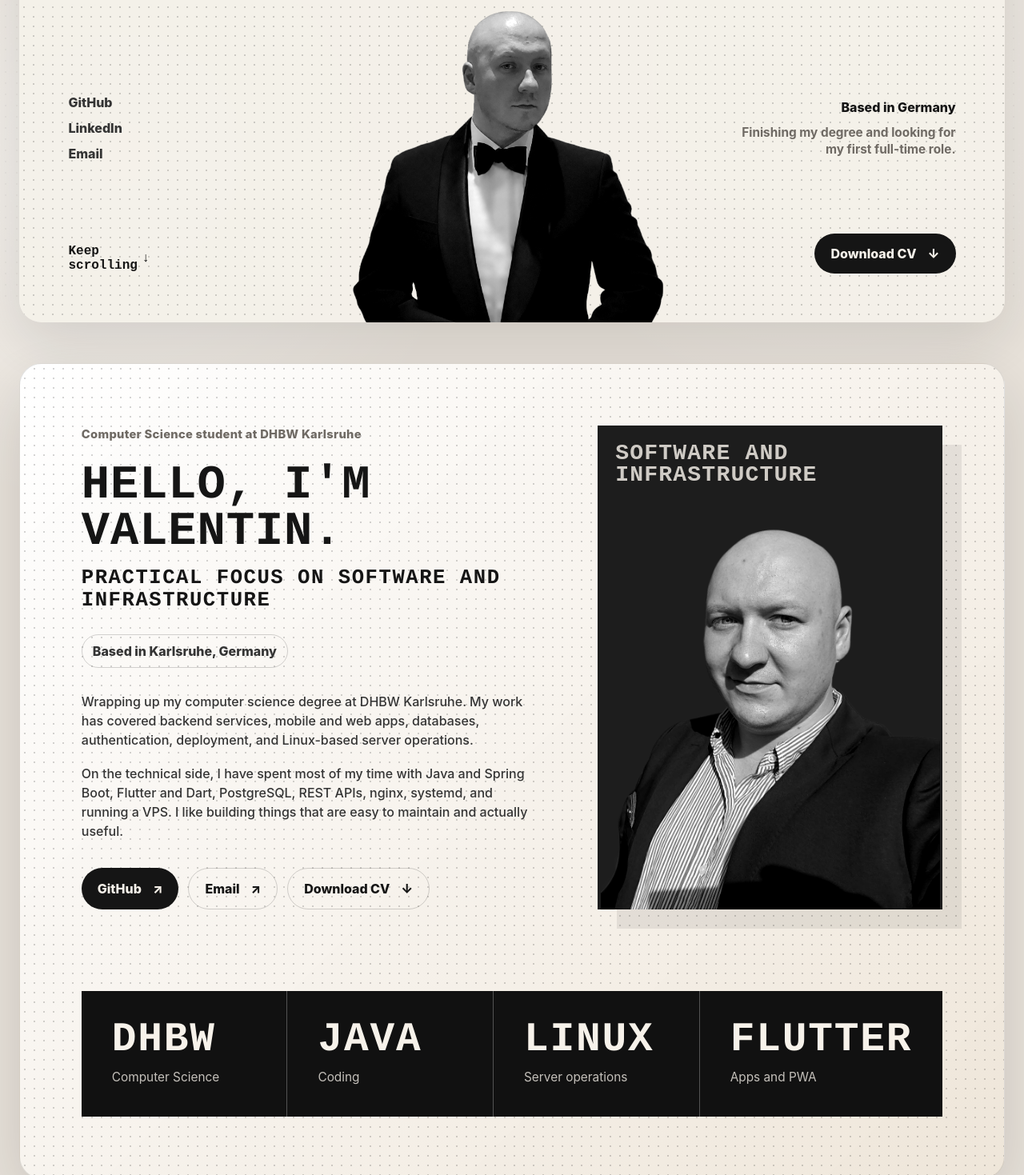
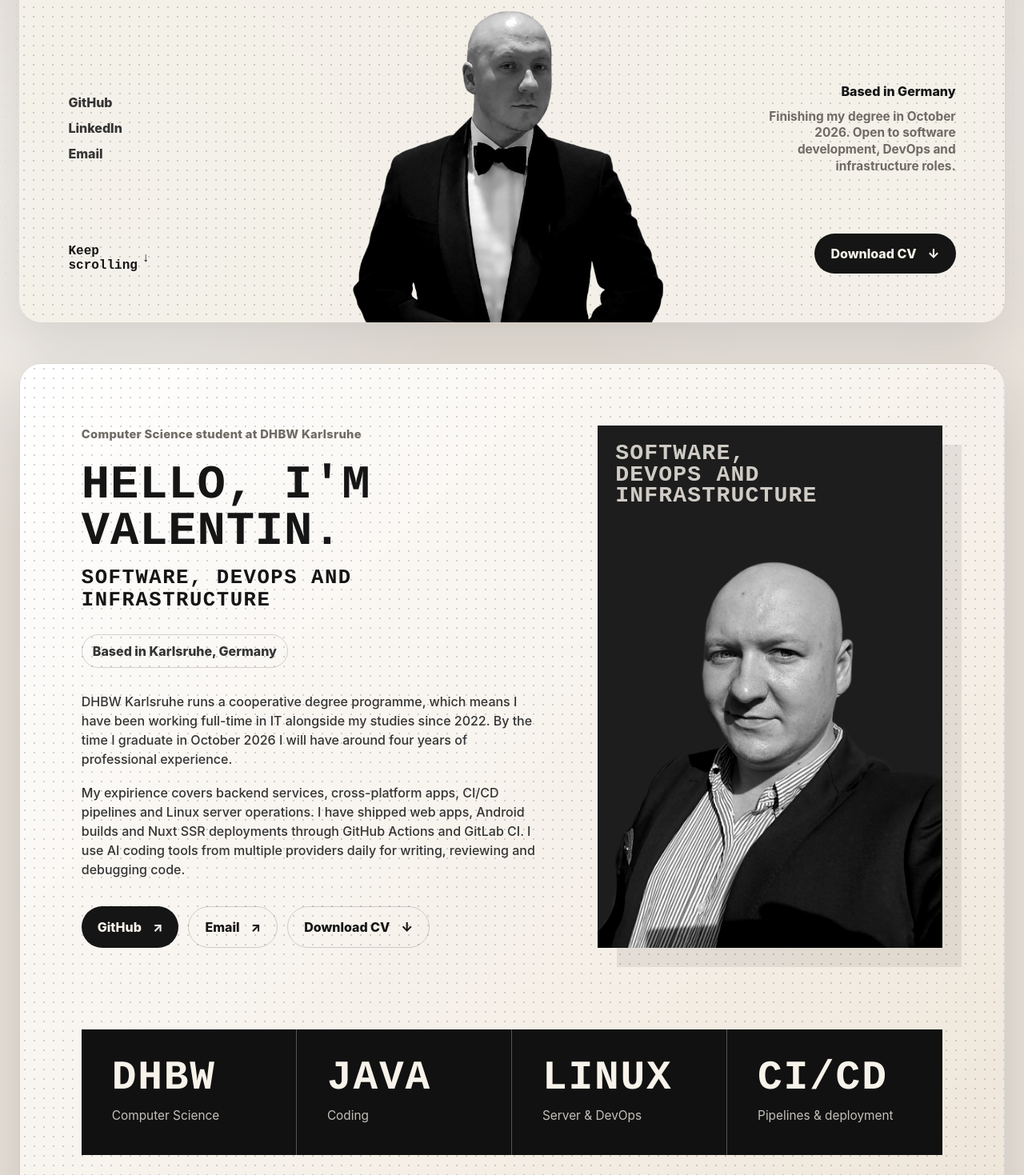
Before and after one commit to herzblutnord/valentin-dev-portfolio, a Nuxt app in the folder nuxt-app/: page / in a window 1280 px wide. Shown: the part 421-1890 px from the top of the page at 80% size. Built offline with nearby package versions, Linux system fonts and the light colour scheme.

Commit message:
big upgrades to stuff

```diff
--- a/nuxt-app/app/pages/index.vue
+++ b/nuxt-app/app/pages/index.vue
@@ -20,37 +20,37 @@ const content = {
     hero: {
       eyebrow: 'Computer Science student at DHBW Karlsruhe',
       name: 'VALENTIN SCHECKLEIN',
-      role: 'SOFTWARE AND INFRASTRUCTURE',
+      role: 'SOFTWARE, DEVOPS AND INFRASTRUCTURE',
       based: 'Based in Germany',
-      status: 'Finishing my degree and looking for my first full-time role.',
+      status: 'Finishing my degree in October 2026. Open to software development, DevOps and infrastructure roles.',
       resume: 'Download CV',
       scroll: 'Keep scrolling'
     },
     about: {
       heading: "HELLO, I'M VALENTIN.",
-      subheading: 'PRACTICAL FOCUS ON SOFTWARE AND INFRASTRUCTURE',
+      subheading: 'SOFTWARE, DEVOPS AND INFRASTRUCTURE',
       location: 'Based in Karlsruhe, Germany',
       storyTitle: 'Profile',
       paragraphs: [
-        'Wrapping up my computer science degree at DHBW Karlsruhe. My work has covered backend services, mobile and web apps, databases, authentication, deployment, and Linux-based server operations.',
-        'On the technical side, I have spent most of my time with Java and Spring Boot, Flutter and Dart, PostgreSQL, REST APIs, nginx, systemd, and running a VPS. I like building things that are easy to maintain and actually useful.'
+        'DHBW Karlsruhe runs a cooperative degree programme, which means I have been working full-time in IT alongside my studies since 2022. By the time I graduate in October 2026 I will have around four years of professional experience.',
+        'My expirience covers backend services, cross-platform apps, CI/CD pipelines and Linux server operations. I have shipped web apps, Android builds and Nuxt SSR deployments through GitHub Actions and GitLab CI. I use AI coding tools from multiple providers daily for writing, reviewing and debugging code.'
       ],
       stats: [
         { value: 'DHBW', label: 'Computer Science' },
         { value: 'Java', label: 'Coding' },
-        { value: 'Linux', label: 'Server operations' },
-        { value: 'Flutter', label: 'Apps and PWA' }
+        { value: 'Linux', label: 'Server & DevOps' },
+        { value: 'CI/CD', label: 'Pipelines & deployment' }
       ]
     },
     work: {
       heading: 'FEATURED WORK',
-      intro: 'A selection of projects covering backend development, infrastructure, and deployment.',
+      intro: 'A selection of projects covering backend services, cross-platform apps, CI/CD and infrastructure.',
       live: 'View details',
       repo: 'Repository'
     },
     skills: {
       heading: 'SKILLS',
-      intro: 'Technologies I have used in projects, coursework, and my own infrastructure.',
+      intro: 'Technologies I have used in projects, coursework, work and my own infrastructure.',
       groups: [
         {
           title: 'Backend',
@@ -68,9 +68,14 @@ const content = {
           tags: ['Linux', 'Ubuntu', 'Arch', 'nginx', 'systemd', 'Certbot', 'WireGuard', 'Fail2Ban', 'SSH']
         },
         {
-          title: 'Tooling',
-          text: 'Version control, CI/CD pipelines, IDEs, and general development tooling.',
-          tags: ['Git', 'GitHub', 'GitHub Actions', 'GitLab CI', 'IntelliJ IDEA', 'WebStorm', 'PowerShell', 'Codex']
+          title: 'CI/CD & Deployment',
+          text: 'Pipelines for web, Android and Nuxt SSR deployments. Covered pipeline quality and security assessment as part of a Software Quality module at DHBW.',
+          tags: ['GitHub Actions', 'GitLab CI', 'Android deployment', 'Nuxt SSR', 'Git', 'GitHub', 'GitLab', 'IntelliJ IDEA', 'WebStorm', 'PowerShell']
+        },
+        {
+          title: 'AI tooling',
+          text: 'Daily use of AI coding tools from multiple providers. Codex as the main tool, others chosen depending on the task. Code review, debugging and analysis are where most of the value comes from.',
+          tags: ['Codex', 'AI-assisted coding', 'LLM tooling', 'code analysis']
         }
       ]
     },
@@ -79,15 +84,15 @@ const content = {
       items: [
         {
           q: 'What kind of role are you looking for?',
-          a: 'A full-time role after graduation. I am open to backend, full-stack, Flutter, platform work, or anything infrastructure-adjacent. If the work is interesting and the team is good, I want to hear about it.'
+          a: 'A full-time role after graduation. I am equally open to software development, DevOps, CI/CD and infrastructure-focused positions. The work matters more than the exact title.'
         },
         {
           q: 'What have you built outside of university?',
-          a: 'Alongside university, I have built and maintained real things: a Java and Flutter project, PostgreSQL databases, and a VPS running several public-facing services.'
+          a: 'DHBW is a dual study programme, so I have been working in IT full-time alongside my degree since 2022. Outside of that I have built and maintained real things: a Java and Flutter project, PostgreSQL databases, CI/CD pipelines, and a VPS running several public-facing services.'
         },
         {
           q: 'Do you have server and deployment experience?',
-          a: 'Yes. I run an Ubuntu VPS with nginx, TLS certificates via Certbot, SSH hardening, Fail2Ban, WireGuard, systemd services, and regular backups.'
+          a: 'Yes. I run an Ubuntu VPS with nginx, TLS via Certbot, SSH hardening, Fail2Ban, WireGuard, systemd services and regular backups. I have also set up and maintained CI/CD pipelines for web, Android and Nuxt SSR deployments using GitHub Actions and GitLab CI.'
         },
         {
           q: 'Can I see code examples?',
@@ -101,7 +106,7 @@ const content = {
     },
     contact: {
       heading: "LET'S TALK",
-      text: 'Finishing my degree and looking for my first full-time role. If my profile looks like a fit, get in touch.',
+      text: 'Finishing my degree in October 2026 and looking for a full-time role in software development, DevOps or infrastructure. If my profile looks like a fit, get in touch.',
       email: 'Email',
       github: 'GitHub',
       linkedin: 'LinkedIn'
@@ -119,37 +124,37 @@ const content = {
     hero: {
       eyebrow: 'Informatik-Student an der DHBW Karlsruhe',
       name: 'VALENTIN SCHECKLEIN',
-      role: 'SOFTWARE UND INFRASTRUKTUR',
+      role: 'SOFTWARE, DEVOPS UND INFRASTRUKTUR',
       based: 'Aus Deutschland',
-      status: 'Kurz vor dem Abschluss, auf der Suche nach meiner ersten Vollzeitstelle.',
+      status: 'Abschluss im Oktober 2026. Offen für Softwareentwicklung, DevOps und Infrastruktur.',
       resume: 'Lebenslauf laden',
       scroll: 'Weiter scrollen'
     },
     about: {
       heading: 'HALLO, ICH BIN VALENTIN.',
-      subheading: 'PRAXISFOKUS AUF SOFTWARE UND INFRASTRUKTUR',
+      subheading: 'SOFTWARE, DEVOPS UND INFRASTRUKTUR',
       location: 'Aus Karlsruhe',
       storyTitle: 'Profil',
       paragraphs: [
-        'Ich schließe mein Informatikstudium an der DHBW Karlsruhe ab. Praktisch habe ich vor allem an Backend-Services, mobilen und Web-Apps, Datenbanken, Authentifizierung, Deployment und Linux-basierter Serverinfrastruktur gearbeitet.',
-        'Technisch bin ich am meisten zu Hause in Java und Spring Boot, Flutter und Dart, PostgreSQL, REST APIs, nginx, systemd und dem Betrieb eines VPS. Systeme, die wartbar und im Alltag nützlich sind, gefallen mir.'
+        'Die DHBW Karlsruhe ist eine Duale Hochschule, was bedeutet, dass ich seit 2022 neben meinem Studium durchgehend in einer Unternehmens IT gearbeitet habe. Wenn ich im Oktober 2026 abschließe, bringe ich rund vier Jahre Berufserfahrung mit.',
+        'Mein Erfahrungsbereich umfasst Backend-Services, Cross-Platform-Apps, CI/CD-Pipelines und Linux-basierte Serverinfrastruktur. Ich habe Web-Apps, Android-Builds und Nuxt-SSR-Apps über GitHub Actions und GitLab CI deployed. KI-gestützte Entwicklungstools nutze ich täglich, mit Modellen verschiedener Anbieter je nach Aufgabe.'
       ],
       stats: [
         { value: 'DHBW', label: 'Informatik' },
         { value: 'Java', label: 'Programmieren' },
-        { value: 'Linux', label: 'Serverbetrieb' },
-        { value: 'Flutter', label: 'Apps und PWA' }
+        { value: 'Linux', label: 'Server & DevOps' },
+        { value: 'CI/CD', label: 'Pipelines & Deployment' }
       ]
     },
     work: {
       heading: 'AUSGEWÄHLTE PROJEKTE',
-      intro: 'Eine Auswahl von Projekten aus Backend-Entwicklung, Infrastruktur und Deployment.',
+      intro: 'Eine Auswahl von Projekten aus Backend-Services, Cross-Platform-Apps, CI/CD und Infrastruktur.',
       live: 'Details ansehen',
       repo: 'Repository'
     },
     skills: {
       heading: 'SKILLS',
-      intro: 'Technologien, die ich in Projekten, im Studium und in eigener Infrastruktur genutzt habe.',
+      intro: 'Technologien, die ich in Projekten, im Studium, im Job und in eigener Infrastruktur genutzt habe.',
       groups: [
         {
           title: 'Backend',
@@ -167,9 +172,14 @@ const content = {
           tags: ['Linux', 'Ubuntu', 'Arch', 'nginx', 'systemd', 'Certbot', 'WireGuard', 'Fail2Ban', 'SSH']
         },
         {
-          title: 'Tooling',
-          text: 'Versionsverwaltung, CI/CD-Pipelines, IDEs und allgemeines Entwicklungs-Tooling.',
-          tags: ['Git', 'GitHub', 'GitHub Actions', 'GitLab CI', 'IntelliJ IDEA', 'WebStorm', 'PowerShell', 'Codex']
+          title: 'CI/CD & Deployment',
+          text: 'Pipelines für Web-, Android- und Nuxt-SSR-Deployments. Qualität und Sicherheit von CI/CD-Pipelines waren Schwerpunkt im Modul Softwarequalität an der DHBW.',
+          tags: ['GitHub Actions', 'GitLab CI', 'Android-Deployment', 'Nuxt SSR', 'Git', 'GitHub', 'GitLab', 'IntelliJ IDEA', 'WebStorm', 'PowerShell']
+        },
+        {
+          title: 'KI-Tools',
+          text: 'Tägliche Nutzung von KI-gestützten Entwicklungstools verschiedener Anbieter. Codex als Haupt-Tool, andere je nach Aufgabe. Code-Reviews, Debugging und Analyse sind die häufigsten Anwendungsfälle.',
+          tags: ['Codex', 'KI-gestützte Entwicklung', 'LLM-Tooling', 'Code-Analyse']
         }
       ]
     },
@@ -178,15 +188,15 @@ const content = {
       items: [
         {
           q: 'Welche Stelle suchst du?',
-          a: 'Eine Vollzeitstelle nach dem Abschluss. Ich bin offen für Backend-, Full-Stack-, Flutter-, plattformnahe oder infrastrukturnahe Tätigkeiten. Wenn die Arbeit interessant ist und das Team passt, bin ich dabei.'
+          a: 'Eine Vollzeitstelle nach dem Abschluss. Ich bin gleichermaßen offen für Softwareentwicklung, DevOps, CI/CD und infrastrukturbezogene Rollen. Die Arbeit selbst ist mir wichtiger als der genaue Titel.'
         },
         {
           q: 'Was hast du außerhalb der Uni gebaut?',
-          a: 'Neben dem Studium habe ich echte Sachen gebaut und betrieben: ein Java-und-Flutter-Projekt, PostgreSQL-Datenbanken und einen VPS mit mehreren öffentlich erreichbaren Diensten.'
+          a: 'Die DHBW ist eine Duale Hochschule, also habe ich seit 2022 neben dem Studium in Vollzeit in einem IT-Unternehmen gearbeitet. Daneben habe ich echte Sachen gebaut und betrieben: ein Java-und-Flutter-Projekt, PostgreSQL-Datenbanken, CI/CD-Pipelines und einen VPS mit mehreren öffentlich erreichbaren Diensten.'
         },
         {
           q: 'Hast du Erfahrung mit Servern und Deployment?',
-          a: 'Ja. Ich betreibe einen Ubuntu-VPS mit nginx, TLS-Zertifikaten via Certbot, SSH-Härtung, Fail2Ban, WireGuard, systemd-Services und regelmäßigen Backups.'
+          a: 'Ja. Ich betreibe einen Ubuntu-VPS mit nginx, TLS via Certbot, SSH-Härtung, Fail2Ban, WireGuard, systemd-Services und regelmäßigen Backups. Dazu habe ich CI/CD-Pipelines für Web-, Android- und Nuxt-SSR-Deployments via GitHub Actions und GitLab CI aufgesetzt und gewartet.'
         },
         {
           q: 'Kann man Codebeispiele sehen?',
@@ -200,7 +210,7 @@ const content = {
     },
     contact: {
       heading: 'LASS UNS REDEN',
-      text: 'Ich schließe mein Studium ab und suche meine erste Vollzeitstelle. Wenn mein Profil passt, meld dich.',
+      text: 'Ich schließe mein Studium im Oktober 2026 ab und suche eine Vollzeitstelle in Softwareentwicklung, DevOps oder Infrastruktur. Wenn mein Profil passt, meld dich.',
       email: 'E-Mail',
       github: 'GitHub',
       linkedin: 'LinkedIn'
@@ -300,15 +310,15 @@ useHead(() => ({
   },
   title:
       lang.value === 'en'
-          ? 'Valentin Schecklein - Software Developer'
-          : 'Valentin Schecklein - Softwareentwickler',
+          ? 'Valentin Schecklein - Software, DevOps & Infrastructure'
+          : 'Valentin Schecklein - Software, DevOps & Infrastruktur',
   meta: [
     {
       name: 'description',
       content:
           lang.value === 'en'
-              ? 'Portfolio of Valentin Schecklein, computer science student at DHBW Karlsruhe and software developer.'
-              : 'Portfolio von Valentin Schecklein, Informatik-Student an der DHBW Karlsruhe und Softwareentwickler.'
+              ? 'Portfolio of Valentin Schecklein - computer science student at DHBW Karlsruhe with experience in software development, CI/CD and Linux infrastructure.'
+              : 'Portfolio von Valentin Schecklein - Informatik-Student an der DHBW Karlsruhe mit Erfahrung in Softwareentwicklung, CI/CD und Linux-Infrastruktur.'
     }
   ]
 }))
```
Also changed, not shown: 2 other files (tests, documents, lock files or other folders).
